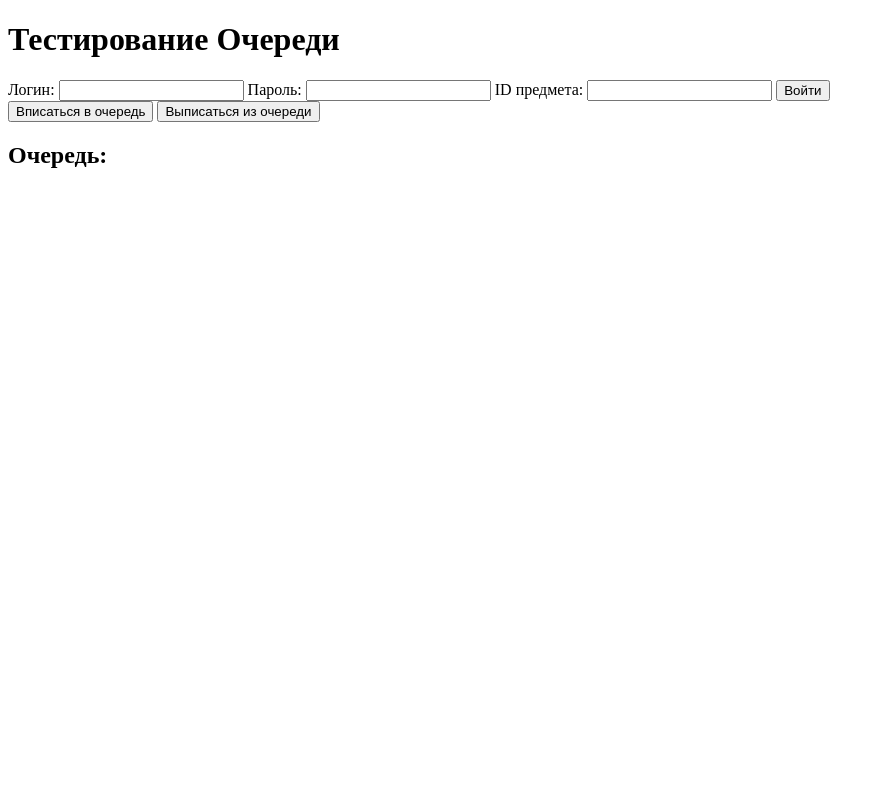
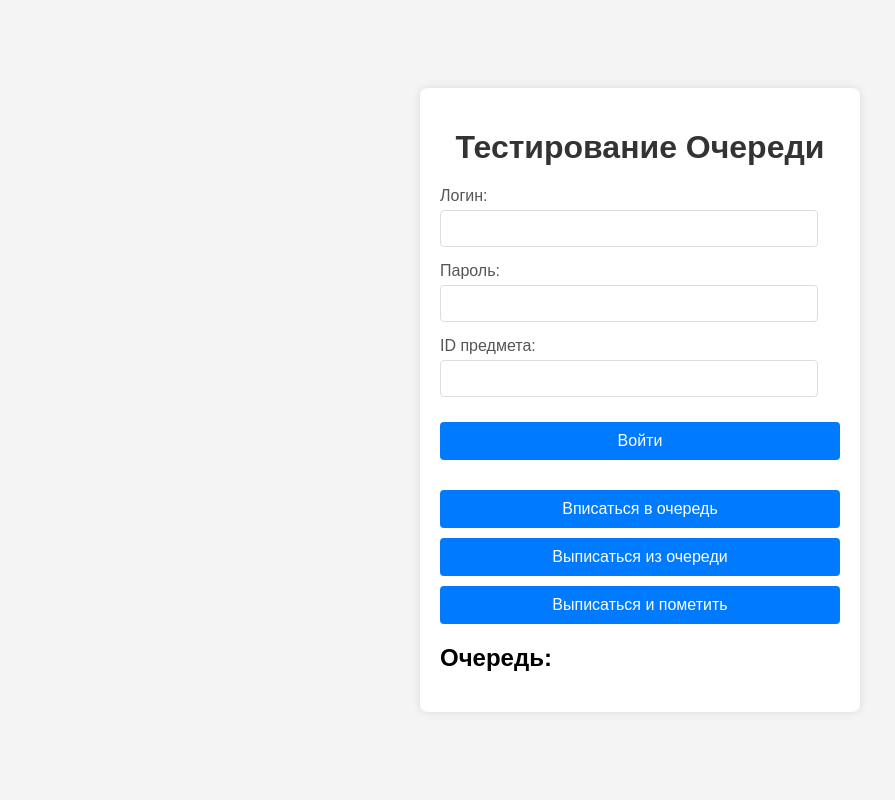
Before and after one commit to shasoka/eQueue, a FastAPI app: page / in a window 1280 px wide. Shown: the whole page, without its empty margins (0-895 px from the left). Run offline with FastAPI, Linux system fonts and the light colour scheme; parts of the project's set-up code (start-up, migrations or seed data) failed here and were passed over.

Commit message:
Prettified template for websocket queue testing. Fixed bug with marking assignments as done on user leave from queue.

```diff
--- a/eQueue/templates/queue_test.html
+++ b/eQueue/templates/queue_test.html
@@ -1,22 +1,89 @@
 <!-- Copyright (c) 2024 Arkady Schoenberg <shasoka@yandex.ru> -->
 
 <!DOCTYPE html>
-<!--suppress JSUnresolvedReference -->
+<!--suppress JSUnresolvedReference, JSDeprecatedSymbols -->
 <html lang="ru">
 <head>
     <meta charset="UTF-8">
     <title>Тестирование Очереди</title>
+    <style>
+        body {
+            font-family: Arial, sans-serif;
+            background-color: #f4f4f4;
+            margin: 0;
+            padding: 0;
+            display: flex;
+            justify-content: center;
+            align-items: center;
+            height: 100vh;
+        }
+
+        .container {
+            background-color: #fff;
+            padding: 20px;
+            border-radius: 8px;
+            box-shadow: 0 0 10px rgba(0, 0, 0, 0.1);
+            width: 400px;
+        }
+
+        h1 {
+            text-align: center;
+            color: #333;
+        }
+
+        .form-group {
+            margin-bottom: 15px;
+        }
+
+        label {
+            display: block;
+            margin-bottom: 5px;
+            color: #555;
+        }
+
+        input[type="text"],
+        input[type="password"] {
+            width: calc(100% - 22px);
+            padding: 10px;
+            border: 1px solid #ddd;
+            border-radius: 4px;
+            box-sizing: border-box;
+        }
+
+        button {
+            width: 100%;
+            padding: 10px;
+            background-color: #007BFF;
+            border: none;
+            color: #fff;
+            border-radius: 4px;
+            cursor: pointer;
+            font-size: 16px;
+            margin-top: 10px;
+        }
+
+        button:hover {
+            background-color: #0056b3;
+        }
+
+        #queue {
+            margin-top: 20px;
+        }
+
+        .user {
+            padding: 10px;
+            border-bottom: 1px solid #ddd;
+        }
+    </style>
     <script>
         const apiUrl = 'http://127.0.0.1:8000/api/v1';
         const wsUrl = 'ws://127.0.0.1:8000/api/v1/queue_ws/';
 
         let websocket;
 
-        async function login() {
-            const formData = new FormData();
-            formData.append('username', document.getElementById('username').value);
-            formData.append('password', document.getElementById('password').value);
-
+        async function login(event) {
+            event.preventDefault();
+            const formData = new FormData(document.getElementById('login-form'));
             const response = await fetch(`${apiUrl}/users/moodle_auth`, {
                 method: 'POST',
                 body: formData
@@ -37,7 +104,7 @@
             websocket = new WebSocket(`${wsUrl}${subjectId}?token=${token}`);
             websocket.onopen = () => {
                 console.log('WebSocket открыт');
-                websocket.send('get');  // Запросить начальное состояние очереди
+                websocket.send('get');
             };
             websocket.onmessage = (event) => {
                 console.log('WebSocket получено:', event.data);
@@ -67,6 +134,11 @@
             websocket.send('leave');
         }
 
+        function leaveQueueAndMark() {
+            console.log('Отправка запроса на выход из очереди с пометкой');
+            websocket.send('leave_and_mark');
+        }
+
         function updateQueue(queue) {
             console.log('Обновление очереди:', queue);
             const queueElement = document.getElementById('queue');
@@ -74,6 +146,7 @@
             if (Array.isArray(queue)) {
                 queue.forEach(user => {
                     const userElement = document.createElement('div');
+                    userElement.className = 'user';
                     userElement.textContent = `Пользователь ${user.id}: ${user.first_name} ${user.second_name}`;
                     queueElement.appendChild(userElement);
                 });
@@ -93,21 +166,30 @@
     </script>
 </head>
 <body>
+    <div class="container">
         <h1>Тестирование Очереди</h1>
-    <div>
+        <form id="login-form" onsubmit="login(event)">
+            <div class="form-group">
                 <label for="username">Логин:</label>
-        <input type="text" id="username">
+                <input type="text" id="username" name="username" required>
+            </div>
+            <div class="form-group">
                 <label for="password">Пароль:</label>
-        <input type="password" id="password">
+                <input type="password" id="password" name="password" required>
+            </div>
+            <div class="form-group">
                 <label for="subject_id">ID предмета:</label>
-        <input type="text" id="subject_id">
-        <button onclick="login()">Войти</button>
+                <input type="text" id="subject_id" name="subject_id" required>
             </div>
-    <div>
+            <button type="submit">Войти</button>
+        </form>
+        <div style="margin-top: 20px;">
             <button onclick="enterQueue()">Вписаться в очередь</button>
             <button onclick="leaveQueue()">Выписаться из очереди</button>
+            <button onclick="leaveQueueAndMark()">Выписаться и пометить</button>
         </div>
         <h2>Очередь:</h2>
         <div id="queue"></div>
+    </div>
 </body>
 </html>
--- a/eQueue/websocket/ws_manager.py
+++ b/eQueue/websocket/ws_manager.py
@@ -20,7 +20,7 @@ class ConnectionManager:
             del self.active_connections[subject_id]
 
     @staticmethod
-    async def send_personal_message(message: str, websocket: WebSocket):
+    async def send_personal_message(message: str | dict, websocket: WebSocket):
         await websocket.send_text(
             json.dumps(
                 message,
```
Also changed, not shown: eQueue/api/api_v1/queue_websocket.py (+43 -38 lines), eQueue/crud/queues.py (+32 -24 lines). Lines whose indentation alone changed are shown as unchanged.
